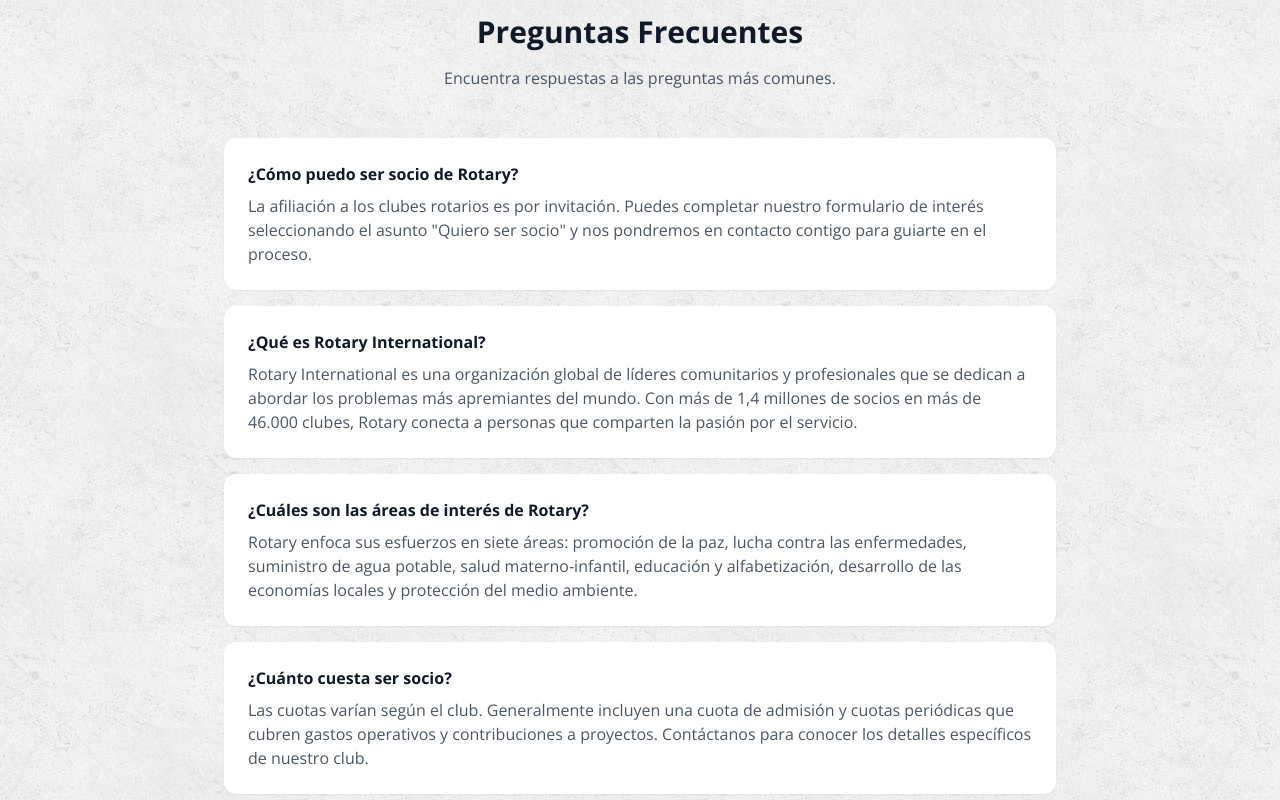
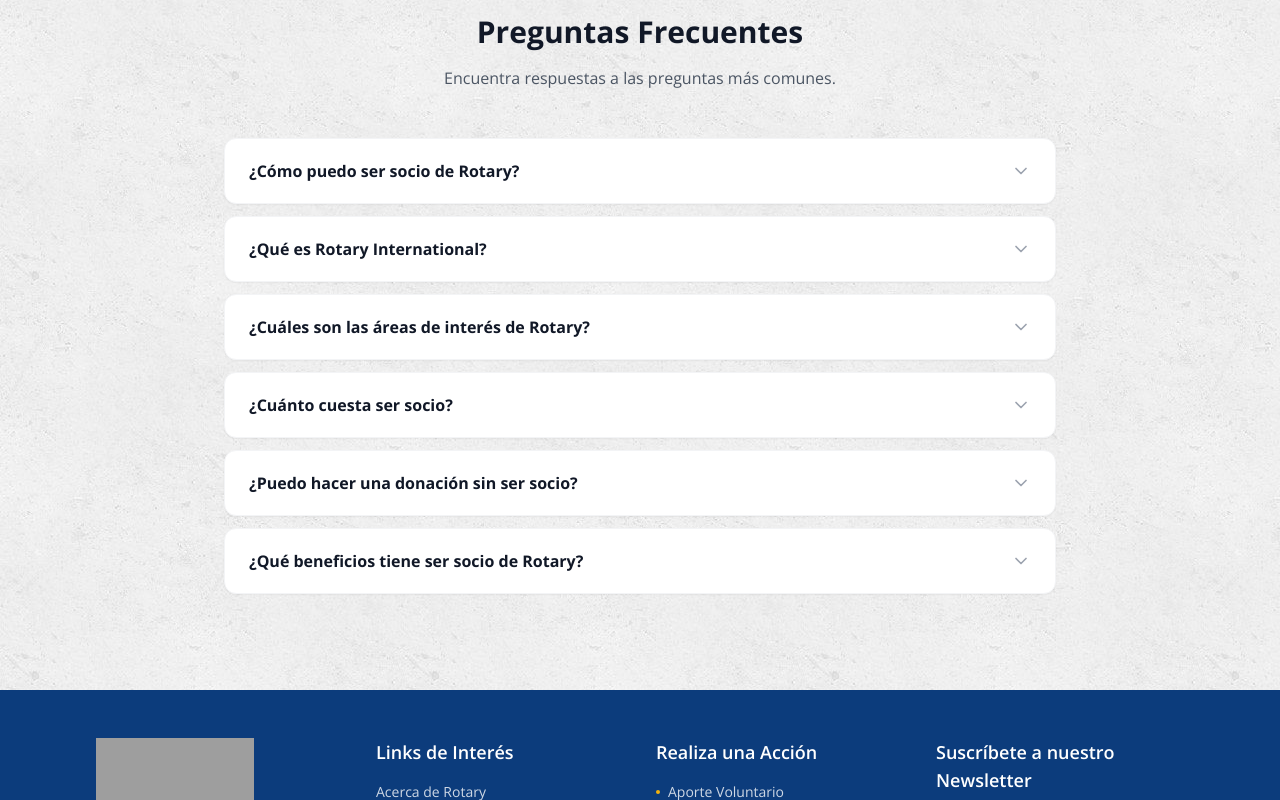
Before and after one commit to valkomen-llc/rotary-clubs-app, a React (Vite) app: page /#/contacto in a window 1280 px wide. Shown: the part 1660-2460 px from the top of the page. Built offline with nearby package versions, Linux system fonts and the light colour scheme; no server answers; grey boxes are pictures that could not be loaded.

Commit message:
ui: accordion-style FAQs with click to expand/collapse

```diff
--- a/src/pages/Contacto.tsx
+++ b/src/pages/Contacto.tsx
@@ -10,6 +10,7 @@ import {
   Briefcase,
   Clock,
   Mail,
+  ChevronDown,
 } from 'lucide-react';
 import Navbar from '../sections/Navbar';
 import Footer from '../sections/Footer';
@@ -45,6 +46,7 @@ const Contacto = () => {
   });
   const [enviado, setEnviado] = useState(false);
   const [enviando, setEnviando] = useState(false);
+  const [openFaq, setOpenFaq] = useState<number | null>(null);
 
   // Pre-select subject from URL param (?asunto=Quiero+ser+socio)
   useEffect(() => {
@@ -651,11 +653,25 @@ const Contacto = () => {
             </p>
           </div>
 
-          <div className="space-y-4">
+          <div className="space-y-3">
             {faqs.map((faq: any, index: number) => (
-              <div key={index} className="bg-white rounded-xl p-6 shadow-sm">
-                <h3 className="font-bold text-gray-900 mb-2">{faq.pregunta}</h3>
-                <p className="text-gray-600">{faq.respuesta}</p>
+              <div key={index} className="bg-white rounded-xl shadow-sm overflow-hidden border border-gray-100">
+                <button
+                  onClick={() => setOpenFaq(openFaq === index ? null : index)}
+                  className="w-full flex items-center justify-between px-6 py-5 text-left hover:bg-gray-50 transition-colors"
+                >
+                  <h3 className="font-bold text-gray-900 pr-4">{faq.pregunta}</h3>
+                  <ChevronDown
+                    className={`w-5 h-5 text-gray-400 flex-shrink-0 transition-transform duration-300 ${openFaq === index ? 'rotate-180' : ''
+                      }`}
+                  />
+                </button>
+                <div
+                  className={`overflow-hidden transition-all duration-300 ease-in-out ${openFaq === index ? 'max-h-96 opacity-100' : 'max-h-0 opacity-0'
+                    }`}
+                >
+                  <p className="px-6 pb-5 text-gray-600 leading-relaxed">{faq.respuesta}</p>
+                </div>
               </div>
             ))}
           </div>
```
